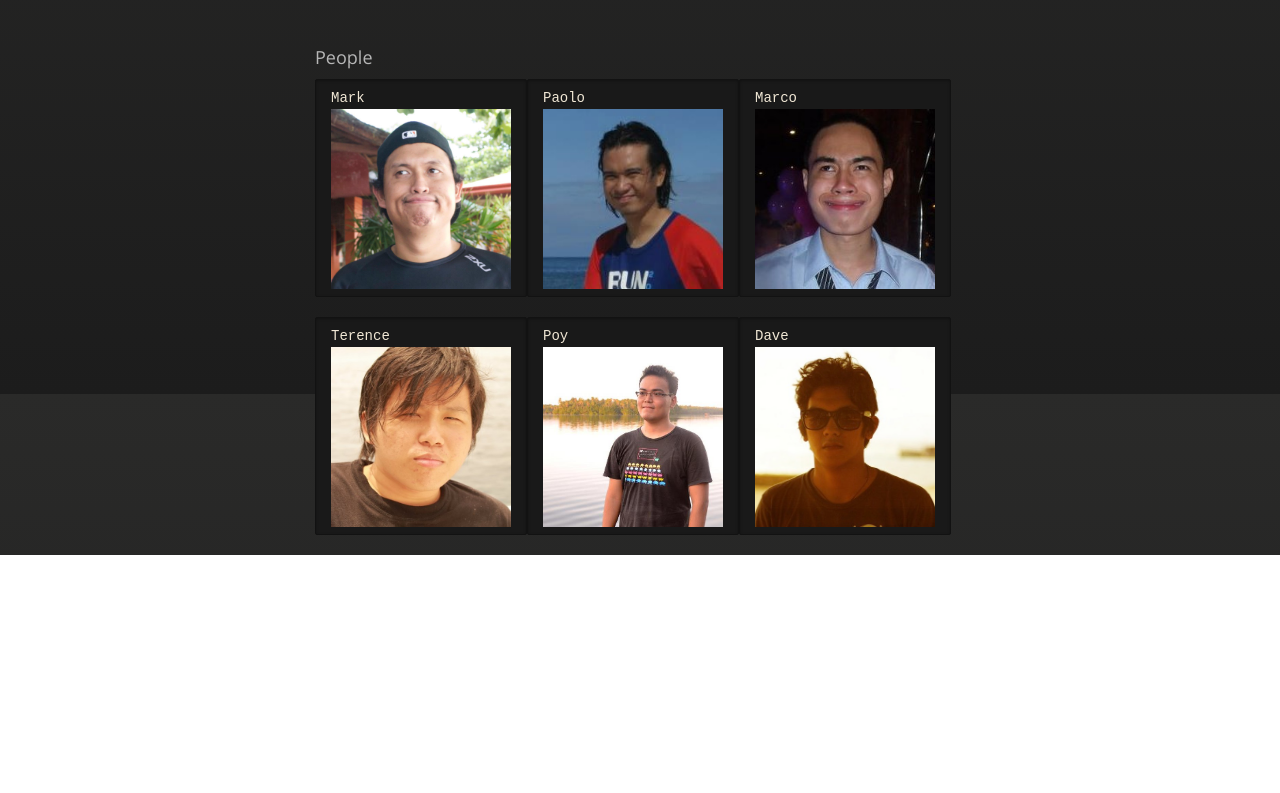
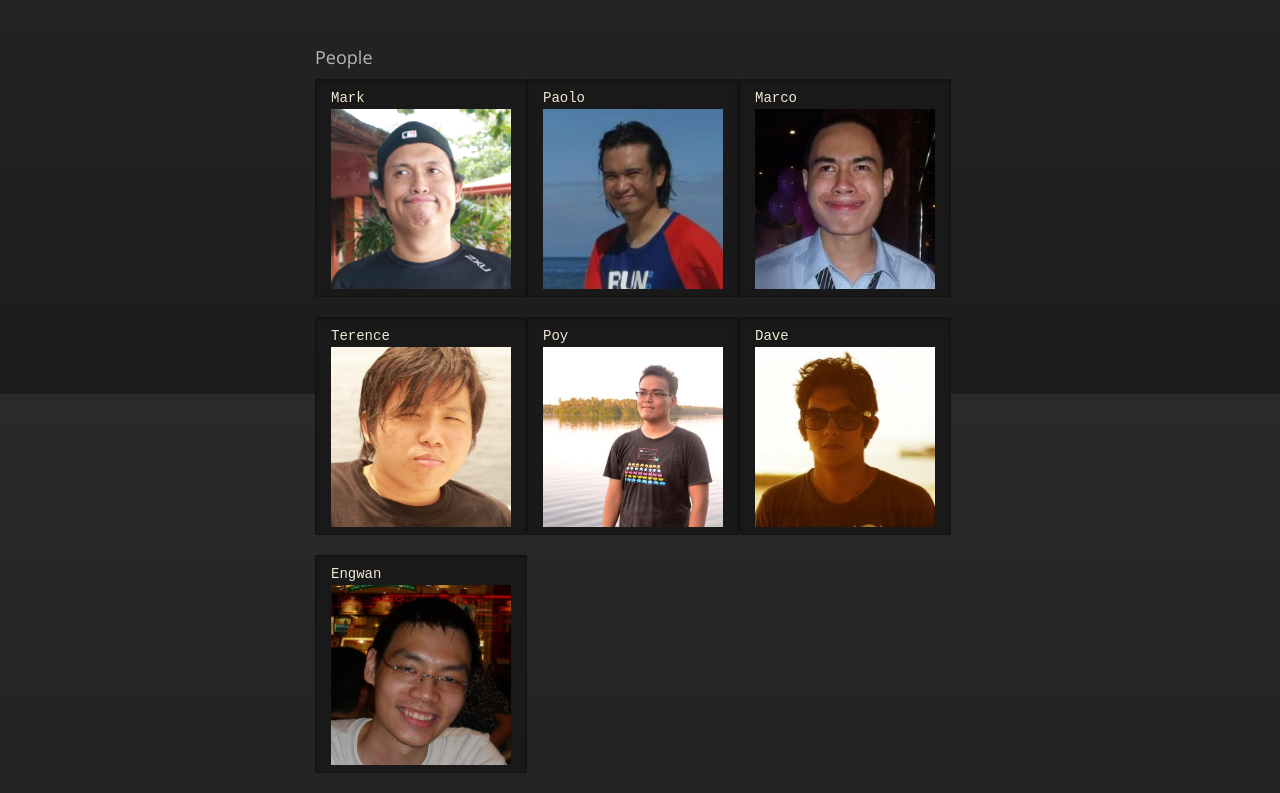
Before and after one commit to palmade/palmade.github.com, a plain HTML site: page index.html in a window 1280 px wide. Shown: the part 406-1199 px from the top of the page. Before the commit the page ends 961 px from the top, so only its background shows below. Drawn offline with nearby package versions, Linux system fonts and the light colour scheme.

Commit message:
added eng

```diff
--- a/index.html
+++ b/index.html
@@ -66,6 +66,12 @@ Poy
 Dave
 <img src='images/dave.jpg' height="180" width="180" />
 </pre>
+
+<pre>
+Engwan
+<img src='images/eng.jpg' height="180" width="180" />
+</pre>
+
     </div>
     <!--[if !IE]><script>fixScale(document);</script><![endif]-->
 
```
Also changed, not shown: images/eng.jpg (added).
